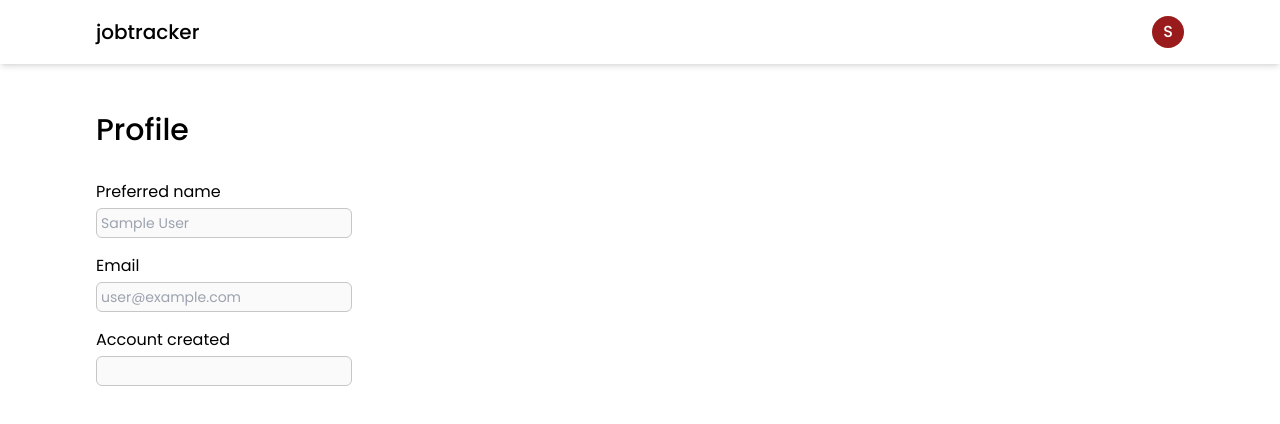
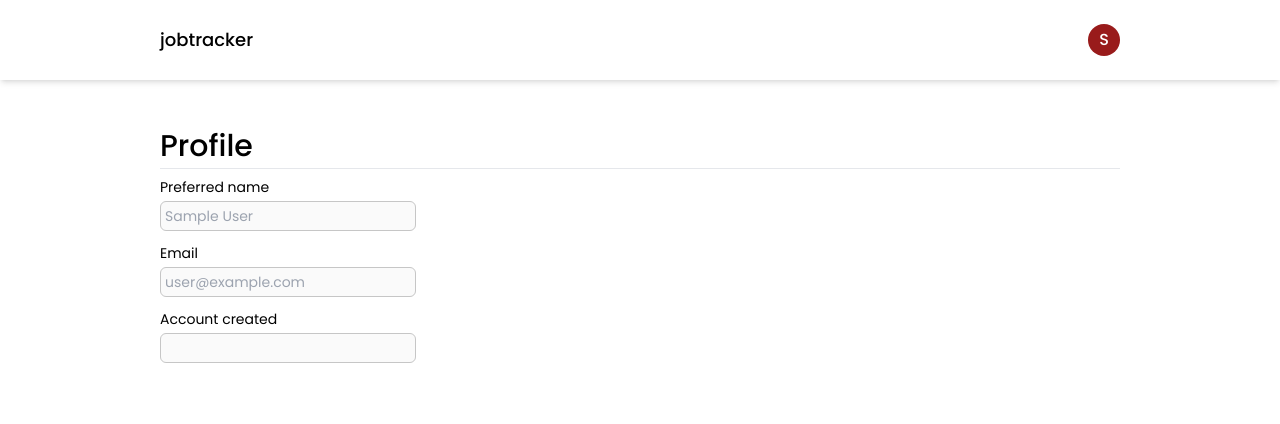
Before and after one commit to trinhbond/job-tracker-app, a React (Create React App) app: page /user/profile in a window 1280 px wide. Shown: the top 424 px of the page. Built offline with nearby package versions, Linux system fonts and the light colour scheme; no server answers; sample sign-in values are in the browser's storage.

Commit message:
ui changes

```diff
--- a/src/App.tsx
+++ b/src/App.tsx
@@ -34,7 +34,7 @@ function App() {
         }
       >
         <Route path="profile" element={<Profile />} />
-        <Route path="content" element={<Content />} />
+        <Route path="applications" element={<Content />} />
         <Route path="*" element={<>Not Found</>} />
       </Route>
       <Route path="*" element={<>Not Found</>} />
--- a/src/components/Navigation.tsx
+++ b/src/components/Navigation.tsx
@@ -16,7 +16,7 @@ export default function Navigation() {
 
   function Menu() {
     return (
-      <div className="border border-[#c6c6c6] dark:border-none fixed right-8 top-14 z-40 p-3 shadow-md rounded-md min-w-52 w-auto dark:bg-[#18181B] bg-white text-sm">
+      <div className="border border-[#c6c6c6] dark:border-none fixed right-4 top-16 lg:right-40 md:right22 sm:right-16 xs:right-4 z-40 p-3 shadow-md rounded-md min-w-52 w-auto dark:bg-[#18181B] bg-white text-sm">
         <div className="border-b border-[#c6c6c6] pb-2 px-2">
           <h2 className="font-semibold">{user?.displayName}</h2>
           <div>{user?.email}</div>
@@ -27,12 +27,12 @@ export default function Navigation() {
               to="profile"
               className="inline-block w-full py-1 px-2 cursor-pointer dark:hover:bg-[#2b2b2b] hover:bg-[#f5f5f5] hover:rounded-md"
             >
-              Account
+              Profile
             </Link>
           </li>
           <li>
             <Link
-              to="content"
+              to="applications"
               className="inline-block w-full py-1 px-2 cursor-pointer dark:hover:bg-[#2b2b2b] hover:bg-[#f5f5f5] hover:rounded-md"
             >
               Applications
@@ -75,8 +75,8 @@ export default function Navigation() {
   }
 
   return (
-    <div className="flex flex-row items-center justify-between sticky top-0 dark:bg-[#121212] bg-white z-10 py-4 px-4 lg:px-24 md:px-22 sm:px-16 xs:px-4 shadow-md">
-      <span className="font-medium text-xl select-none">jobtracker</span>
+    <div className="flex flex-row items-center justify-between sticky top-0 dark:bg-[#121212] bg-white z-10 py-6 px-4 lg:px-40 md:px-22 sm:px-16 xs:px-4 shadow-md">
+      <span className="font-medium text-lg select-none">jobtracker</span>
       <div ref={ref}>
         <button onClick={handleClick}>
           <span className="bg-red-800 rounded-full text-center text-white block leading-8 min-w-8 min-h-8 font-medium px-2">
--- a/src/pages/Content.tsx
+++ b/src/pages/Content.tsx
@@ -172,8 +172,8 @@ export default function Content() {
     );
 
   return (
-    <div className="py-12 px-4 lg:px-24 md:px-22 sm:px-16 xs:px-4 relative">
-      <div className="flex flex-col justify-between gap-6 border-b pb-3">
+    <div className="py-12 px-4 lg:px-40 md:px-22 sm:px-16 xs:px-4 relative">
+      <div className="flex flex-col gap-6 border-b pb-3">
         <h1 className="inline-block font-medium text-xl lg:text-3xl md:text-2xl sm:text-2xl xs:text-xl">
           Applications
         </h1>
@@ -190,10 +190,11 @@ export default function Content() {
               <button className="dropbtn">Filter</button>
               <ArrowDown className="group-hover:rotate-180" />
             </div>
-            <fieldset className="absolute hidden group-hover:block z-40 dark:bg-[#252525] bg-black rounded-md p-3 w-32 min-w-32 text-sm">
+            <fieldset className="absolute hidden group-hover:block z-40 dark:bg-[#252525] bg-black rounded-md p-3 w-28 min-w-28 text-sm">
               {options.map((option, index) => (
                 <div>
                   <input
+                    className="align-middle"
                     key={index}
                     type="checkbox"
                     checked={index === optionValue}
@@ -203,7 +204,7 @@ export default function Content() {
                       );
                     }}
                   />
-                  <label htmlFor={option} className="ml-4 text-white">
+                  <label htmlFor={option} className="ml-2 text-white">
                     {option}
                   </label>
                 </div>
--- a/src/pages/Profile.tsx
+++ b/src/pages/Profile.tsx
@@ -5,48 +5,43 @@ export default function Profile() {
   const { user } = useContext(AuthContext);
 
   return (
-    <div className="py-12 px-4 lg:px-24 md:px-22 sm:px-16 xs:px-4 flex flex-col gap-8">
-      <h1 className="inline-block font-medium text-xl lg:text-3xl md:text-2xl sm:text-2xl xs:text-xl">
+    <div className="py-12 px-4 lg:px-40 md:px-22 sm:px-16 xs:px-4 flex flex-col gap-2">
+      {user && (
+        <>
+          <h1 className="inline-block font-medium text-xl lg:text-3xl md:text-2xl sm:text-2xl xs:text-xl border-b pb-1">
             Profile
           </h1>
-      <div>
-        {user?.displayName && (
-          <div className="flex flex-col gap-1 w-auto max-w-64 mb-4">
+          <div className="text-sm">
+            <div className="max-w-64 mb-3">
               <label>Preferred name</label>
               <input
-              contentEditable={false}
+                type="text"
+                className="w-full rounded-md border border-[#c6c6c6] p-1 mt-1"
                 disabled
-              className="rounded-md border border-[#c6c6c6] p-1 text-sm"
-              type="text"
-              placeholder={user.displayName}
+                placeholder={user.displayName as string}
               />
             </div>
-        )}
-        {user?.email && (
-          <div className="flex flex-col gap-1 w-auto max-w-64 mb-4">
+            <div className="max-w-64 mb-3">
               <label>Email</label>
               <input
-              contentEditable={false}
+                type="text"
+                className="w-full rounded-md border border-[#c6c6c6] p-1 mt-1"
                 disabled
-              className="rounded-md border border-[#c6c6c6] p-1 text-sm"
-              type="text"
-              placeholder={user.email}
+                placeholder={user.email as string}
               />
             </div>
-        )}
-        {user?.metadata && (
-          <div className="flex flex-col gap-1 w-auto max-w-64 mb-4">
+            <div className="max-w-64 mb-3">
               <label>Account created</label>
               <input
-              contentEditable={false}
+                type="text"
+                className="w-full rounded-md border border-[#c6c6c6] p-1 mt-1"
                 disabled
-              className="rounded-md border border-[#c6c6c6] p-1 text-sm"
-              type="text"
-              placeholder={user.metadata.creationTime}
+                placeholder={user.metadata.creationTime as string}
               />
             </div>
+          </div>
+        </>
       )}
-      </div>
     </div>
   );
 }
```
Lines whose indentation alone changed are shown as unchanged.
